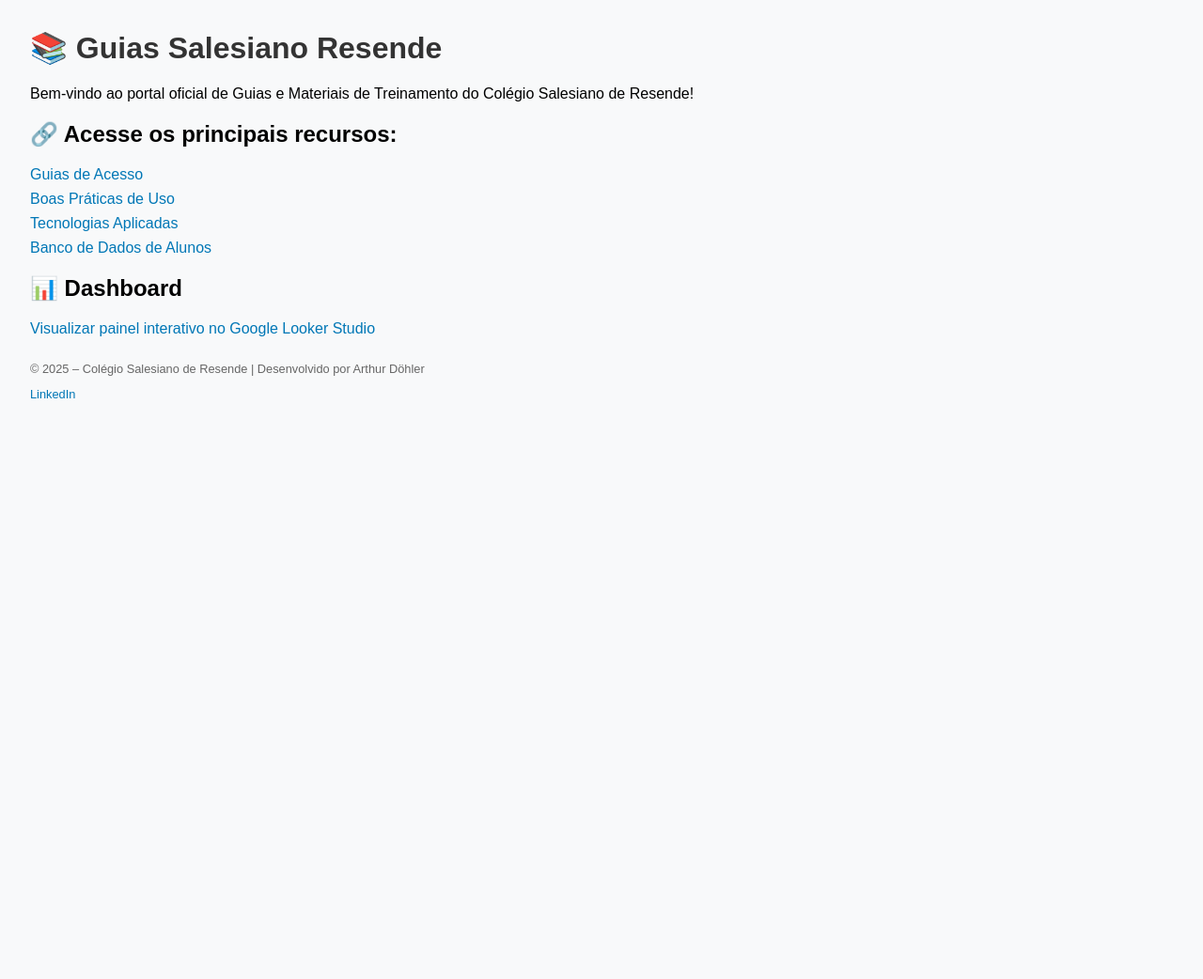
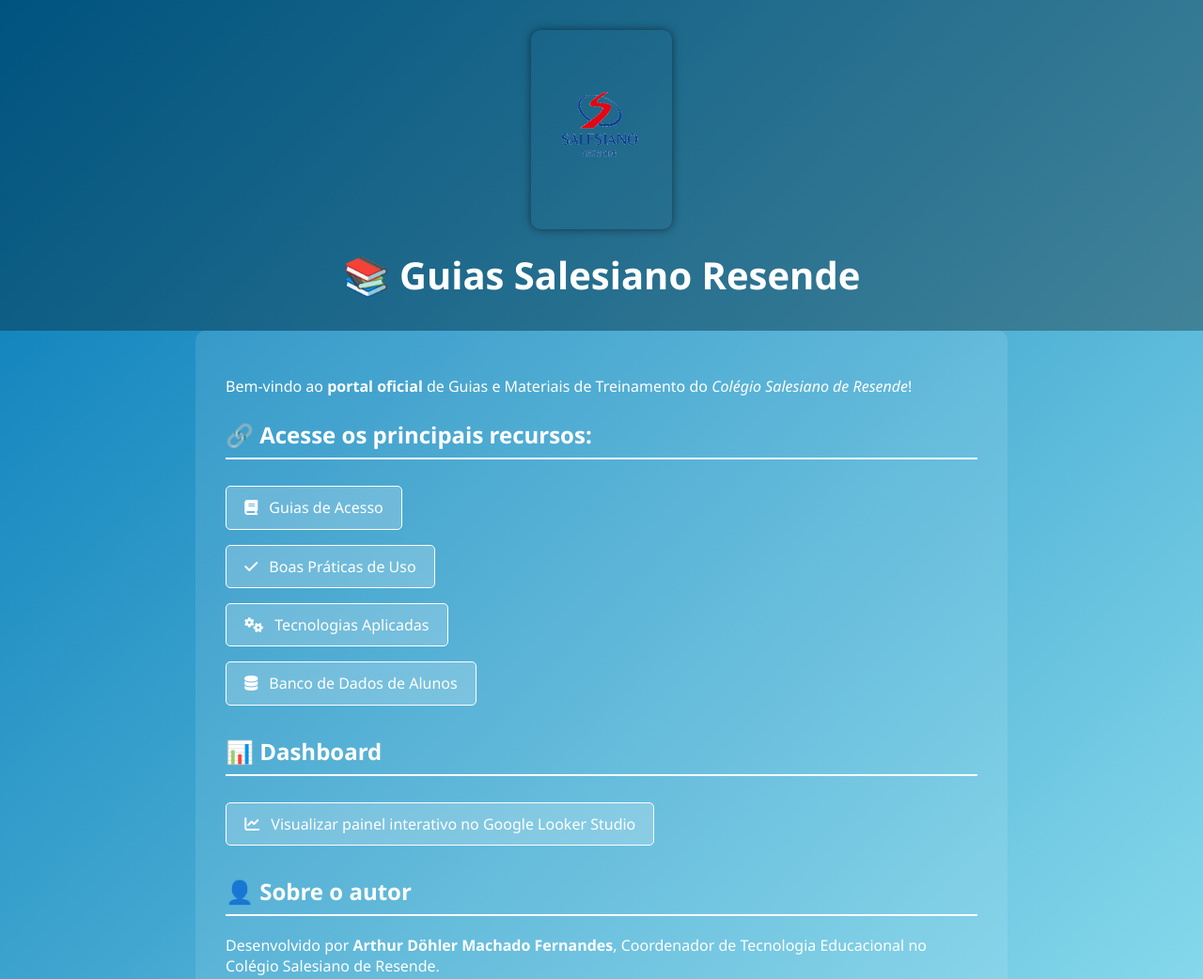
Before and after one commit to herrdohler/salesiano-resende, a plain HTML site: page docs/index.html in a window 1280 px wide. Shown: the top 1042 px of the page at 94% size. Before the commit the page ends 800 px from the top, so only its background shows below. Drawn offline with Linux system fonts and the light colour scheme.

Commit message:
Update index.html

```diff
--- a/docs/index.html
+++ b/docs/index.html
@@ -4,34 +4,109 @@
   <meta charset="UTF-8">
   <meta name="viewport" content="width=device-width, initial-scale=1">
   <title>Guias Salesiano Resende</title>
+  <link rel="stylesheet" href="https://cdnjs.cloudflare.com/ajax/libs/font-awesome/6.5.0/css/all.min.css">
   <style>
-    body { font-family: Arial, sans-serif; margin: 2em; background-color: #f8f9fa; }
-    h1 { color: #333; }
-    a { display: block; margin: 0.5em 0; color: #0077b6; text-decoration: none; }
-    a:hover { text-decoration: underline; }
-    footer { margin-top: 2em; font-size: 0.8em; color: #666; }
+    body {
+      font-family: 'Segoe UI', Tahoma, Geneva, Verdana, sans-serif;
+      margin: 0;
+      padding: 0;
+      background: linear-gradient(135deg, #0077b6, #90e0ef);
+      color: #fff;
+      display: flex;
+      flex-direction: column;
+      min-height: 100vh;
+    }
+    header {
+      background-color: rgba(0,0,0,0.3);
+      padding: 2rem;
+      text-align: center;
+    }
+    header img {
+      max-width: 150px;
+      margin-bottom: 1rem;
+      border-radius: 10px;
+      box-shadow: 0 0 10px rgba(0,0,0,0.5);
+    }
+    header h1 {
+      margin: 0;
+      font-size: 2.5rem;
+    }
+    main {
+      flex: 1;
+      padding: 2rem;
+      max-width: 800px;
+      margin: auto;
+      background-color: rgba(255, 255, 255, 0.1);
+      border-radius: 10px;
+    }
+    h2 {
+      margin-top: 1.5rem;
+      font-size: 1.5rem;
+      border-bottom: 2px solid #fff;
+      padding-bottom: 0.5rem;
+    }
+    a.button {
+      display: inline-block;
+      margin: 0.5rem 0;
+      padding: 0.7rem 1.2rem;
+      background: rgba(255,255,255,0.2);
+      color: #fff;
+      border: 1px solid #fff;
+      border-radius: 5px;
+      text-decoration: none;
+      transition: transform 0.3s ease, background 0.3s ease, color 0.3s ease;
+    }
+    a.button:hover {
+      background: #fff;
+      color: #0077b6;
+      transform: translateY(-3px) scale(1.05);
+    }
+    footer {
+      text-align: center;
+      padding: 1rem;
+      background: rgba(0,0,0,0.2);
+      font-size: 0.9rem;
+    }
+    .icon {
+      margin-right: 0.5rem;
+    }
   </style>
 </head>
 <body>
 
-<h1>📚 Guias Salesiano Resende</h1>
+<header>
+  <img src="Logo%20Colorida.png" alt="Logo Salesiano Resende">
+  <h1>📚 Guias Salesiano Resende</h1>
+</header>
 
-<p>Bem-vindo ao portal oficial de Guias e Materiais de Treinamento do Colégio Salesiano de Resende!</p>
+<main>
+  <p>Bem-vindo ao <strong>portal oficial</strong> de Guias e Materiais de Treinamento do <em>Colégio Salesiano de Resende</em>!</p>
 
-<h2>🔗 Acesse os principais recursos:</h2>
+  <h2>🔗 Acesse os principais recursos:</h2>
 
-<a href="../guias/">Guias de Acesso</a>
-<a href="../guias/Guia%20Técnico:%20Boas%20Práticas%20de%20Uso%20de%20Plataformas%20Educacionais.md">Boas Práticas de Uso</a>
-<a href="../tecnologias/">Tecnologias Aplicadas</a>
-<a href="../tecnologias/banco_dados_alunos/">Banco de Dados de Alunos</a>
+  <a class="button" href="../guias/"><i class="fas fa-book icon"></i> Guias de Acesso</a><br>
+  <a class="button" href="../guias/Guia%20Técnico:%20Boas%20Práticas%20de%20Uso%20de%20Plataformas%20Educacionais.md"><i class="fas fa-check icon"></i> Boas Práticas de Uso</a><br>
+  <a class="button" href="../tecnologias/"><i class="fas fa-cogs icon"></i> Tecnologias Aplicadas</a><br>
+  <a class="button" href="../tecnologias/banco_dados_alunos/"><i class="fas fa-database icon"></i> Banco de Dados de Alunos</a>
 
-<h2>📊 Dashboard</h2>
+  <h2>📊 Dashboard</h2>
 
-<a href="https://lookerstudio.google.com/reporting/b786a1ec-dd4b-455f-a9de-c8b3ed485354" target="_blank">Visualizar painel interativo no Google Looker Studio</a>
+  <a class="button" href="https://lookerstudio.google.com/reporting/b786a1ec-dd4b-455f-a9de-c8b3ed485354" target="_blank">
+    <i class="fas fa-chart-line icon"></i> Visualizar painel interativo no Google Looker Studio
+  </a>
+
+  <h2>👤 Sobre o autor</h2>
+
+  <p>Desenvolvido por <strong>Arthur Döhler Machado Fernandes</strong>, Coordenador de Tecnologia Educacional no Colégio Salesiano de Resende.</p>
+
+  <a class="button" href="https://www.linkedin.com/in/arthurdohler" target="_blank">
+    <i class="fab fa-linkedin icon"></i> LinkedIn
+  </a>
+
+</main>
 
 <footer>
   <p>© 2025 – Colégio Salesiano de Resende | Desenvolvido por Arthur Döhler</p>
-  <p><a href="https://www.linkedin.com/in/arthurdohler" target="_blank">LinkedIn</a></p>
 </footer>
 
 </body>
```
